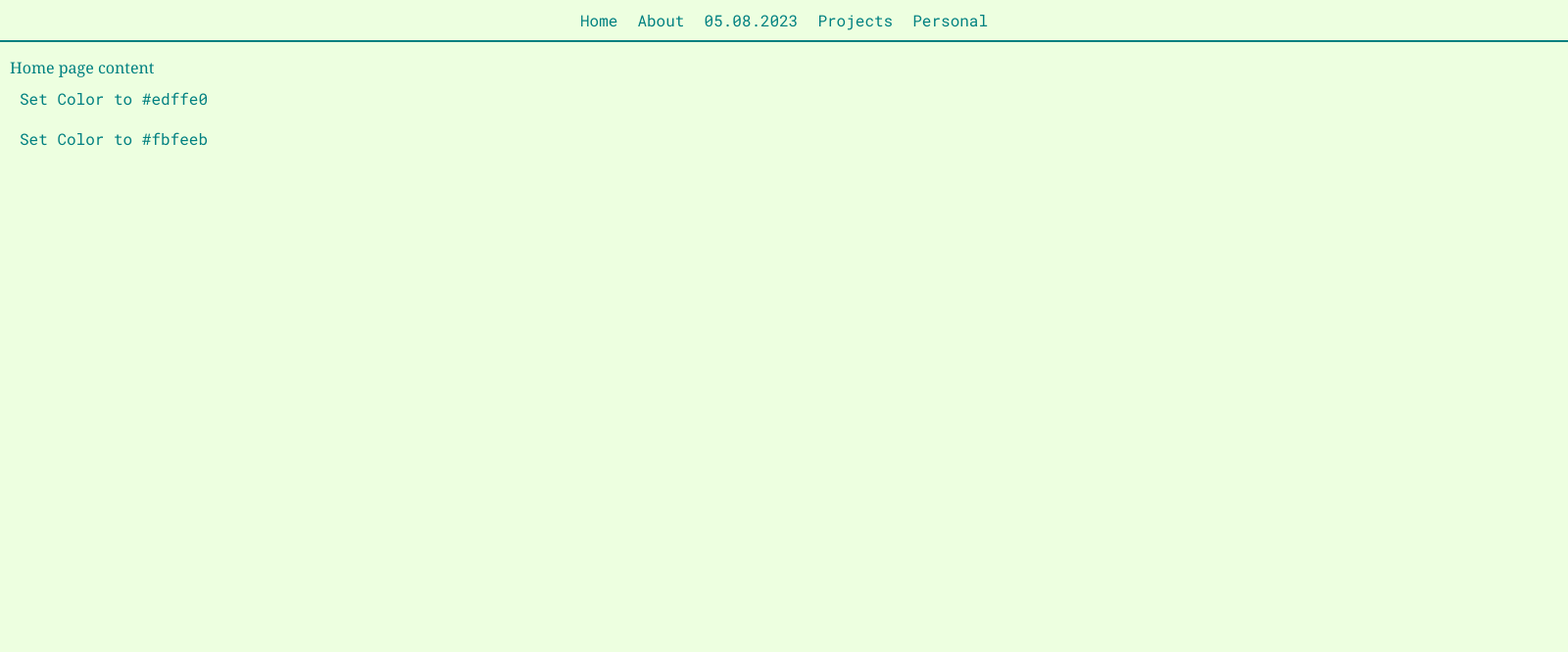
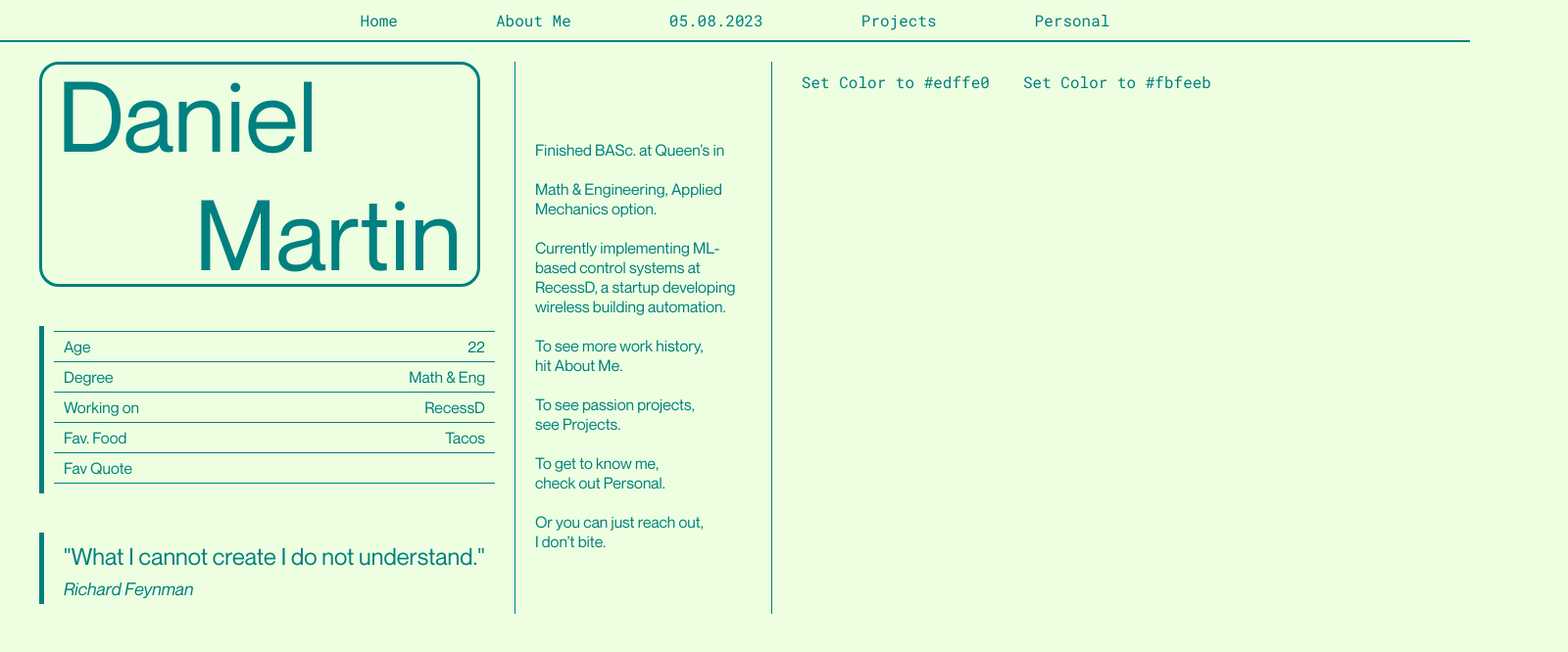
Before and after one commit to dnlmrtn/my-website, a React app: page / in a window 1280 px wide. Shown: the whole page at 98% size, 1600 px wide, since content can reach past the window. Built offline with nearby package versions, Linux system fonts and the light colour scheme.

Commit message:
Home page progress

```diff
--- a/src/App.css
+++ b/src/App.css
@@ -18,6 +18,8 @@
   unicode-range: U+0460-052F, U+1C80-1C88, U+20B4, U+2DE0-2DFF, U+A640-A69F, U+FE2E-FE2F;
 }
 
+@import './fonts/fonts.css';
+
 * {
   margin: 0;
   padding: 0;
@@ -27,7 +29,8 @@
 body {
   font-family: 'Noto Serif';
   background-color: #edffe0;
-  color: #008080ff
+  color: #008080ff;
+  transition: background-color 0.5s ease;
 }
 
 header {
@@ -37,9 +40,9 @@ header {
 
 nav {
   display: flex;
-  align-items: center;
+  align-items: left;
   justify-content: space-between;
-  width: 1600px;
+  width: 1500px;
   margin: 0px auto;
   padding: 0px 0px;
   font-family: 'Roboto Mono';
@@ -82,6 +85,7 @@ button {
   width: auto;
   margin: 0px auto;
   padding: 0px 0px;
+  gap: 80px;
   font-family: 'Roboto Mono';
   list-style: none;
 }
@@ -97,10 +101,11 @@ button span {
 
 /* content */
 
-.content {
+content {
   max-width: 1600px;
   margin: 0 auto;
   padding: 15px 10px;
+
 }
 
 .content h2 {
--- /dev/null
+++ b/src/fonts/fonts.css
@@ -0,0 +1,25 @@
+@font-face {
+    font-family: 'Neue Montreal';
+    src: url('./NeueMontreal-Regular.otf') format('truetype');
+    font-weight: normal;
+    font-style: normal;
+}
+
+@font-face {
+    font-family: 'Neue Montreal Bold';
+    src: url('./NeueMontreal-Bold.otf') format('truetype');
+    font-weight: normal;
+    font-style: normal;
+}
+
+@font-face {
+    font-family: 'Neue Montreal Medium';
+    src: url('./NeueMontreal-Medium.otf') format('truetype');
+    font-weight: normal;
+    font-style: normal;
+}
+
+@font-face {
+    font-family: 'Neue Montreal Italic';
+    src: url('./NeueMontreal-Italic.otf') format('truetype');
+}
--- a/src/menuItems.js
+++ b/src/menuItems.js
@@ -1,10 +1,10 @@
 export const menuItems = [
     {
-        title: 'Home',
+        title: 'Home       ',
         url: '/home',
     },
     {
-        title: 'About',
+        title: 'About Me',
         url: '/about',
     },
     {
--- /dev/null
+++ b/src/routes/Home.css
@@ -0,0 +1,126 @@
+.home-container {
+    display: flex;
+    align-items: stretch;
+    height: 100%;
+}
+
+.column {
+    padding: 20px;
+    display: flex;
+    align-items: flex-start;
+    justify-content: center;
+}
+
+.column-1 {
+    width: 1600px;
+}
+
+.column-2 {
+    width: flex
+}
+
+.column-3 {
+    width: 1600px;
+}
+
+.separator {
+    background-color: #008080ff;
+    width: 3px;
+    margin-top: 20px;
+    margin-bottom: 10px;
+}
+
+.heading {
+    text-align: left;
+    font-family: Neue Montreal;
+    font-size: 100px;
+}
+
+.content {
+    text-align: left;
+    font-family: Neue Montreal;
+    font-size: 16px;
+}
+
+.profile-container {
+    /* Bold vertical line */
+    padding-left: 20px;
+    /* Space between the line and the content */
+}
+
+.content-container {
+    display: flex;
+    justify-content: space-between;
+    width: 450px;
+    /* Matching the width of the .round-rectangle */
+    border-top: 1px solid #008080ff;
+    /* Horizontal line */
+    padding: 5px 0;
+    /* Padding around the line */
+    font-family: Neue Montreal;
+    font-size: 16px;
+}
+
+.content-left {
+    text-align: left;
+    /* Align text to the right to match the line */
+    padding-left: 10px;
+    /* Takes up remaining space */
+}
+
+.content-right {
+    text-align: right;
+    /* Align text to the left */
+    padding-right: 10px;
+    /* Adjust width as needed */
+}
+
+
+
+.info-section {
+    font-family: Neue Montreal;
+    font-size: 16px;
+    border-left: 5px solid #008080ff;
+    padding-left: 10px;
+    padding-top: 5px;
+}
+
+.info-line {
+    display: inline-block;
+    height: 1px;
+    background-color: #008080ff;
+    width: 450px;
+    vertical-align: middle;
+}
+
+.quote {
+    font-family: Neue Montreal;
+    font-size: 24px;
+    text-align: left;
+    padding-left: 10px;
+    padding-top: 5px;
+    padding-bottom: 5px;
+}
+
+.quote-author {
+    padding-top: 3px;
+    padding-bottom: 5px;
+    padding-left: 10px;
+    font-family: Neue Montreal Italic;
+    font-size: 18px;
+    text-align: left;
+}
+
+.round-rectangle {
+    width: 450px;
+    height: 230px;
+    border-radius: 20px;
+    border-color: #008080ff;
+    border: 3px solid;
+    display: flex;
+    align-items: center;
+    justify-content: center;
+    text-align: left;
+    font-family: Neue Montreal Medium;
+    transition: background-color 1s ease;
+}
--- a/src/routes/Home.js
+++ b/src/routes/Home.js
@@ -1,14 +1,94 @@
+import React, { useState } from 'react'; // Import useState hook
+import './Home.css';
+import '../fonts/fonts.css'
+
 const Home = () => {
-    const setBodyColor = (color) => {
+    const [bodyColor, setBodyColor] = useState('#edffe0');
+
+    const changeBodyColor = (color) => {
+        setBodyColor(color);
         document.body.style.backgroundColor = color;
     };
 
     return (
-        <div>
-            <body>Home page content</body>
-            <button onClick={() => setBodyColor('#edffe0')}>Set Color to #edffe0</button>
-            <button onClick={() => setBodyColor('#fbfeeb')}>Set Color to #fbfeeb</button>
-        </div>
+        <div className="home-container">
+            <div className="column column-1">
+                <div className="profile-container"> {/* Added this div for the vertical line */}
+                    <div className="round-rectangle" style={{ backgroundColor: bodyColor }}>
+                        <div className="heading">
+                            Daniel <br />
+                            &nbsp;&nbsp;&nbsp;&nbsp;&nbsp;&nbsp;&nbsp;Martin
+                        </div>
+                    </div>
+                    <br />
+                    <br />
+
+                    <div className="info-section">
+                        <div className="content-container">
+                            <div className='content-left'>Age</div>
+                            <div className='content-right'>22</div>
+                        </div>
+                        <div className="content-container">
+                            <div className='content-left'>Degree</div>
+                            <div className='content-right'>Math &amp; Eng</div>
+                        </div>
+                        <div className="content-container">
+                            <div className='content-left'>Working on</div>
+                            <div className='content-right'>RecessD</div>
+                        </div>
+                        <div className="content-container">
+                            <div className='content-left'>Fav. Food</div>
+                            <div className='content-right'>Tacos</div>
+                        </div>
+                        <div className="content-container">
+                            <div className='content-left'>Fav Quote</div>
+
+                            <div className='content-right'></div>
+                        </div>
+                        <div className="content-container">
+                        </div>
+                    </div>
+                    <br />
+                    <br />
+                    <div className='info-section'>
+                        <div className='quote'>
+                            "What I cannot create I do not understand."
+                        </div>
+                        <div className='quote-author'>
+                            Richard Feynman
+                        </div>
+
+                    </div>
+                </div>
+            </div>
+            <div className="separator"></div>
+            <div className="column column-2">
+                <div className="content">
+                    <br /><br /><br /><br />
+                    Finished BASc. at Queen’s in <br />
+                    <br />
+                    Math &amp; Engineering, Applied Mechanics option.<br />
+                    <br />
+                    Currently implementing ML-based control systems at RecessD, a startup developing wireless building automation.<br />
+                    <br />
+                    To see more work history,<br /> hit About Me.<br />
+                    <br />
+                    To see passion projects,<br /> see Projects.<br />
+                    <br />
+                    To get to know me,<br /> check out Personal.<br />
+                    <br />
+                    Or you can just reach out,<br />
+                    I don’t bite.<br />
+                    <br />
+
+                </div>
+            </div>
+            <div className="separator"></div>
+            <div className="column column-3">
+                <button onClick={() => changeBodyColor('#edffe0')}>Set Color to #edffe0</button>
+                <button onClick={() => changeBodyColor('#fbfeeb')}>Set Color to #fbfeeb</button>
+            </div>
+        </div >
     );
 };
 
```
Also changed, not shown: src/fonts/NeueMontreal-Bold.otf (added), src/fonts/NeueMontreal-BoldItalic.otf (added), src/fonts/NeueMontreal-Italic.otf (added), src/fonts/NeueMontreal-Light.otf (added), src/fonts/NeueMontreal-LightItalic.otf (added), src/fonts/NeueMontreal-Medium.otf (added), src/fonts/NeueMontreal-MediumItalic.otf (added), src/fonts/NeueMontreal-Regular.otf (added), 1 other file.
